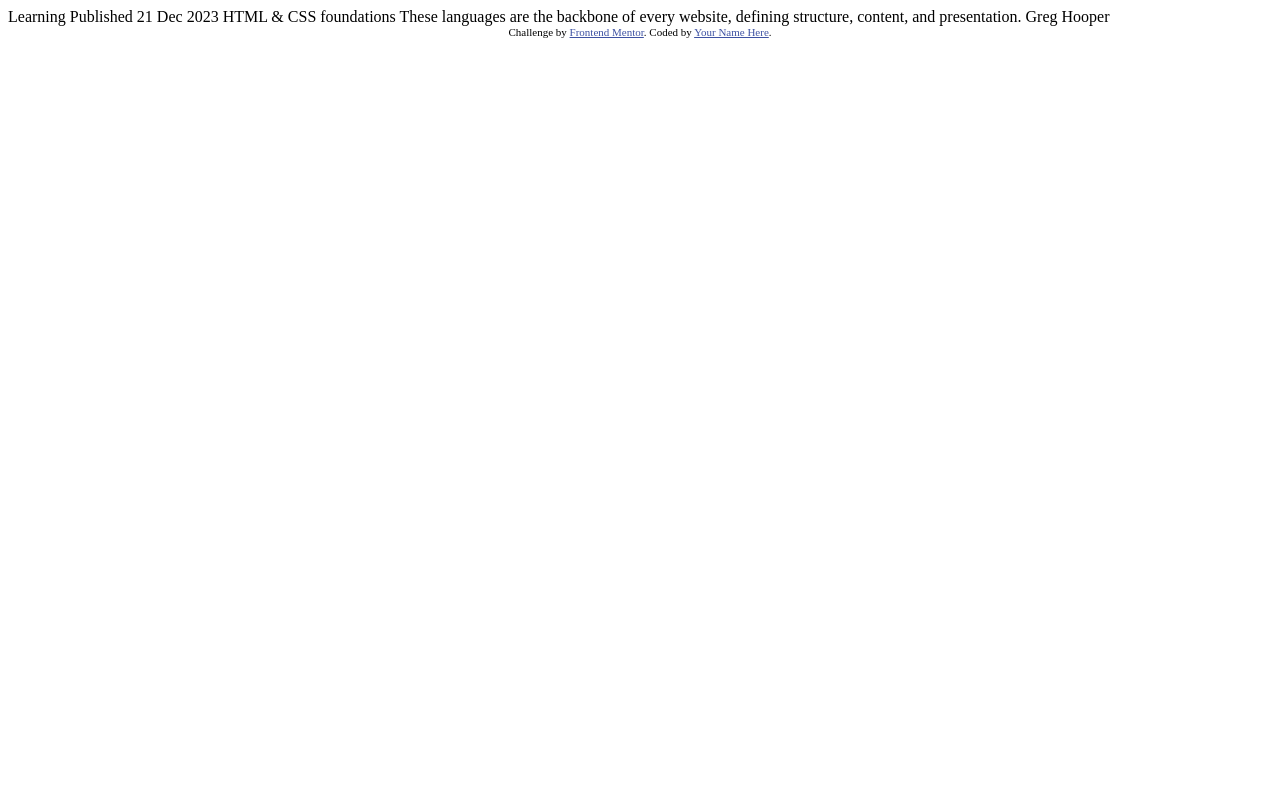
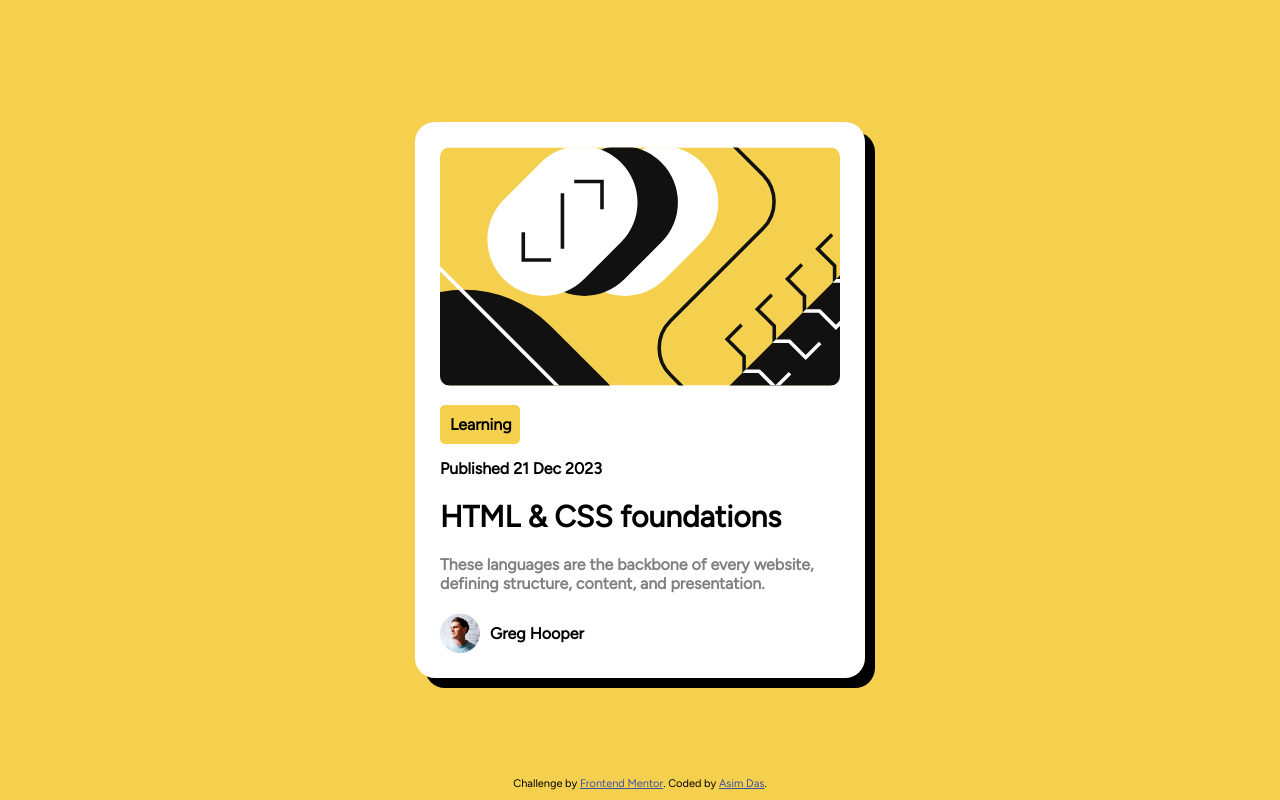
Before and after one commit to Asimcoded/blog-preview-card-frontend_mentor, a plain HTML site: page index.html in a window 1280 px wide. Drawn offline with Linux system fonts and the light colour scheme.

Commit message:
Made card

```diff
--- a/index.html
+++ b/index.html
@@ -1,34 +1,114 @@
 <!DOCTYPE html>
 <html lang="en">
+
 <head>
   <meta charset="UTF-8">
-  <meta name="viewport" content="width=device-width, initial-scale=1.0"> <!-- displays site properly based on user's device -->
+  <meta name="viewport" content="width=device-width, initial-scale=1.0">
 
   <link rel="icon" type="image/png" sizes="32x32" href="./assets/images/favicon-32x32.png">
 
-  <title>Frontend Mentor | Blog preview card</title>
+  <title>Frontend Mentor | Blog preview card made by Asim das</title>
 
-  <!-- Feel free to remove these styles or customise in your own stylesheet 👍 -->
   <style>
-    .attribution { font-size: 11px; text-align: center; }
-    .attribution a { color: hsl(228, 45%, 44%); }
+    @import url('https://fonts.googleapis.com/css2?family=Figtree&display=swap');
+    *{
+      margin: 0;
+      padding: 0;
+      box-sizing: border-box;
+    }
+    html,body{
+      height: 100%;
+      width: 100%;
+      background-color:hsl(47, 88%, 63%);
+    }
+    body{
+      display: flex;
+      justify-content: center;
+      align-items: center;
+      font-family: 'Figtree', sans-serif;
+    }
+    .container{
+      background-color: #fff;
+      padding: 25px;
+      border-radius: 20px;
+      box-shadow: 10px 10px 0 0 #000;
+      width: 90%;
+      max-width: 450px;
+    }
+    .container >  img{
+      width: 100%;
+      border-radius: 10px;
+    }
+    .title{
+      background-color: hsl(47, 88%, 63%);
+      /* display: inline; */
+      padding: 10px;
+      border-radius: 5px;
+      width: 80px;
+      font-weight: 800;
+      margin: 15px 0;
+    }
+    .date{
+      font-weight: 600;
+    }
+    .attribution {
+      font-size: 11px;
+      text-align: center;
+      position: absolute;
+      bottom: 10px;
+    }
+    .container h1{
+      margin: 20px 0;
+      font-weight: 800;
+      font-size: 30px;
+    }
+    .container h1:hover{
+      transition: all .2s linear;
+      color: hsl(47, 88%, 63%);
+      cursor: pointer;
+    }
+    .para{
+      color: hsl(0, 0%, 50%);
+      font-size: 16px;
+      font-weight: 600;
+    }
+    .profile{
+      display: flex;
+      align-items: center;
+      gap:10px;
+      margin-top: 20px;
+    }
+    .profile img{
+      width: 40px;
+    }
+    .profile p{
+      font-weight: 900;
+      font-size: 16px;
+    }
+    .attribution a {
+      color: hsl(228, 45%, 44%);
+    }
   </style>
 </head>
+
 <body>
-
-  Learning
-
-  Published 21 Dec 2023
-
-  HTML & CSS foundations
-
-  These languages are the backbone of every website, defining structure, content, and presentation.
-
-  Greg Hooper
-
+  <div class="container">
+    <img src="assets/images/illustration-article.svg" alt="illustration-article">
+    <p class="title">Learning</p>
+    <p class="date">
+      Published 21 Dec 2023
+    </p>
+    <h1>HTML & CSS foundations</h1>
+    <p class="para">These languages are the backbone of every website, defining structure, content, and presentation.</p>
+    <div class="profile">
+      <img src="assets/images/image-avatar.webp" alt="icon">
+      <p>Greg Hooper</p>
+    </div>
+  </div>
   <div class="attribution">
     Challenge by <a href="https://www.frontendmentor.io?ref=challenge" target="_blank">Frontend Mentor</a>.
-    Coded by <a href="#">Your Name Here</a>.
+    Coded by <a href="https://github.com/Asimcoded">Asim Das</a>.
   </div>
 </body>
+
 </html>
```
